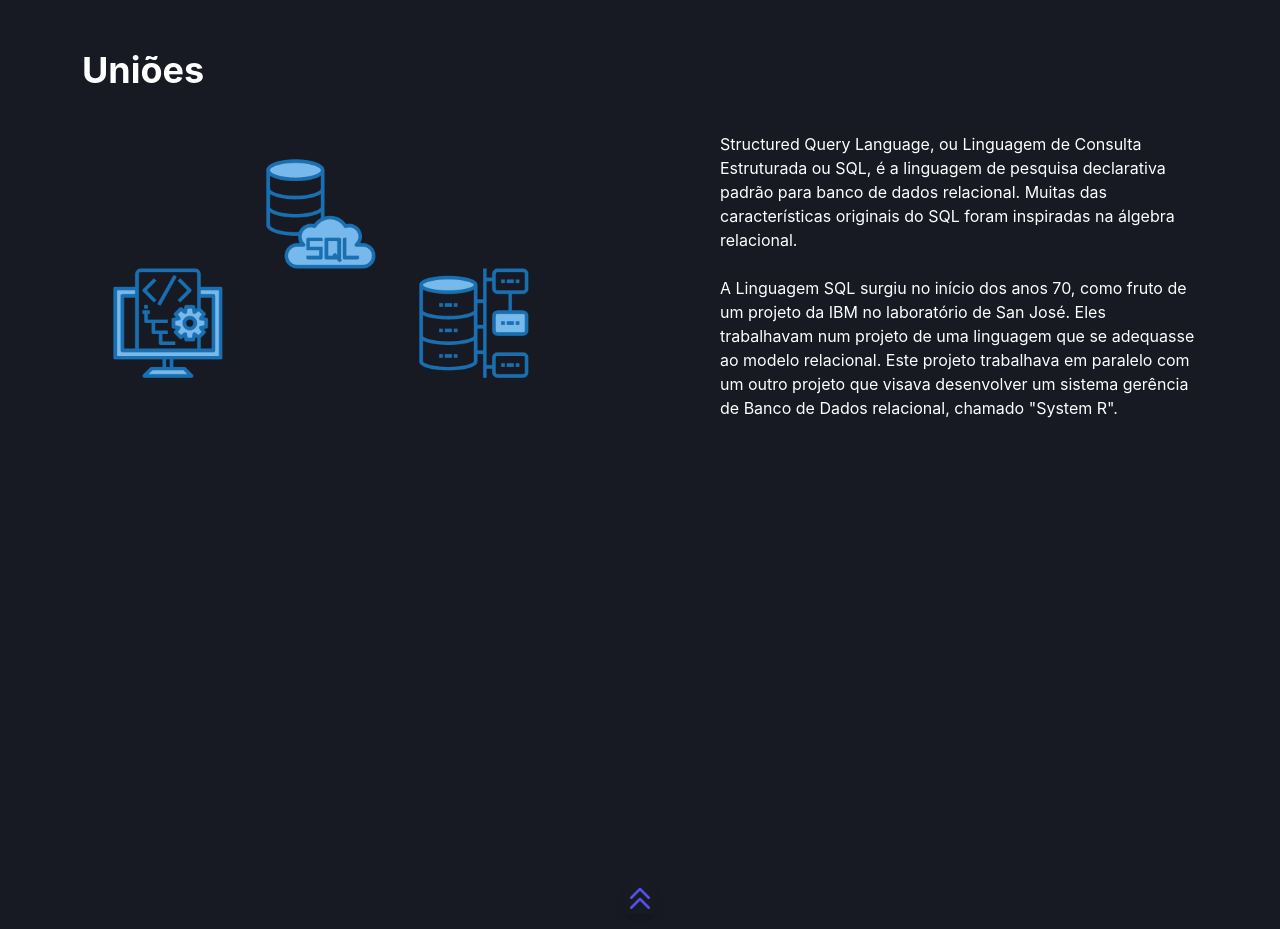
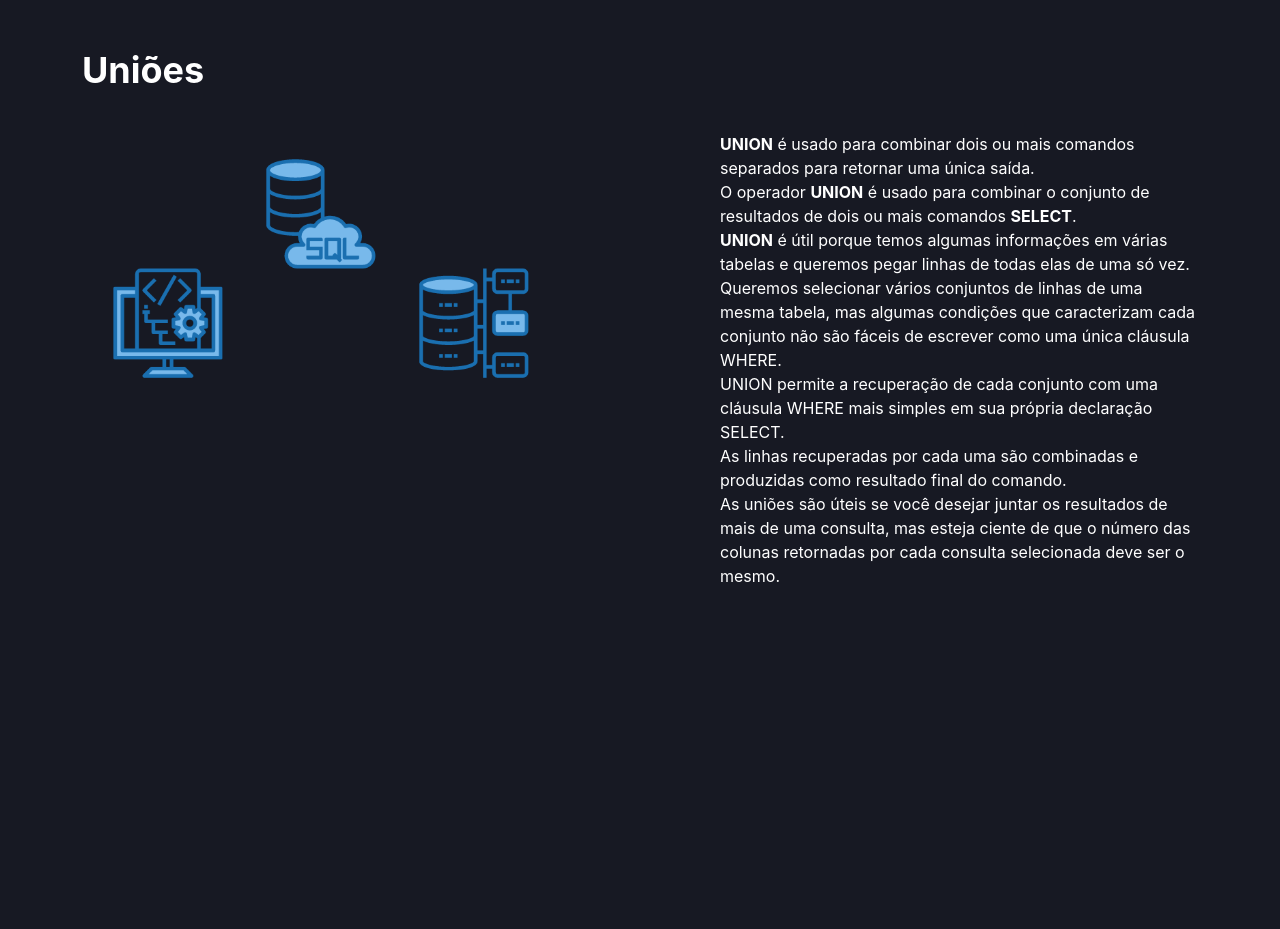
Before and after one commit to ThiagoSantosOFC/SQLinfo, a Next.js app in the folder src/: page / in a window 1280 px wide. Shown: the part 6300-7229 px from the top of the page. Built offline with nearby package versions, Linux system fonts and the light colour scheme.

Commit message:
Update unioes.jsx

```diff
--- a/src/components/unioes.jsx
+++ b/src/components/unioes.jsx
@@ -1,10 +1,9 @@
-import React from 'react'
+import React from "react";
 //Components chakra
 import { Heading, Text } from "@chakra-ui/react";
 import { Box } from "@chakra-ui/react";
 import { Stack } from "@chakra-ui/react";
 import { Image } from "@chakra-ui/react";
-
 
 const unioes = () => {
   return (
@@ -25,22 +24,38 @@ const unioes = () => {
             </Box>
             <Box>
               <Text color={"white"} maxWidth={700}>
-              Structured Query Language, ou Linguagem de Consulta Estruturada
-              ou SQL, é a linguagem de pesquisa declarativa padrão para banco
-              de dados relacional. Muitas das características originais do SQL
-              foram inspiradas na álgebra relacional.
-              <br /> <br />A Linguagem SQL surgiu no início dos anos 70, como
-              fruto de um projeto da IBM no laboratório de San José. Eles
-              trabalhavam num projeto de uma linguagem que se adequasse ao
-              modelo relacional. Este projeto trabalhava em paralelo com um
-              outro projeto que visava desenvolver um sistema gerência de
-              Banco de Dados relacional, chamado "System R".
+                <strong>UNION</strong> é usado para combinar dois ou mais comandos separados para
+                retornar uma única saída.
+                <br />
+                O operador <strong>UNION</strong> é usado para combinar o conjunto de
+                resultados de dois ou mais comandos <strong>SELECT</strong>.
+                <br />
+                <strong>UNION</strong> é útil porque
+                temos algumas informações em várias tabelas e queremos pegar
+                linhas de todas elas de uma só vez.
+                <br />
+                Queremos selecionar vários
+                conjuntos de linhas de uma mesma tabela, mas algumas condições
+                que caracterizam cada conjunto não são fáceis de escrever como
+                uma única cláusula WHERE.
+                <br />
+                UNION permite a recuperação de cada
+                conjunto com uma cláusula WHERE mais simples em sua própria
+                declaração SELECT.
+                <br />
+                As linhas recuperadas por cada uma são
+                combinadas e produzidas como resultado final do comando.
+                <br />
+                As uniões são úteis se você desejar juntar os resultados de mais de
+                uma consulta, mas esteja ciente de que o número das colunas
+                retornadas por cada consulta selecionada deve ser o mesmo.
               </Text>
             </Box>
           </Stack>
         </Box>
-    </Box></div>
-  )
-}
+      </Box>
+    </div>
+  );
+};
 
-export default unioes
+export default unioes;
```
Lines whose indentation alone changed are shown as unchanged.
